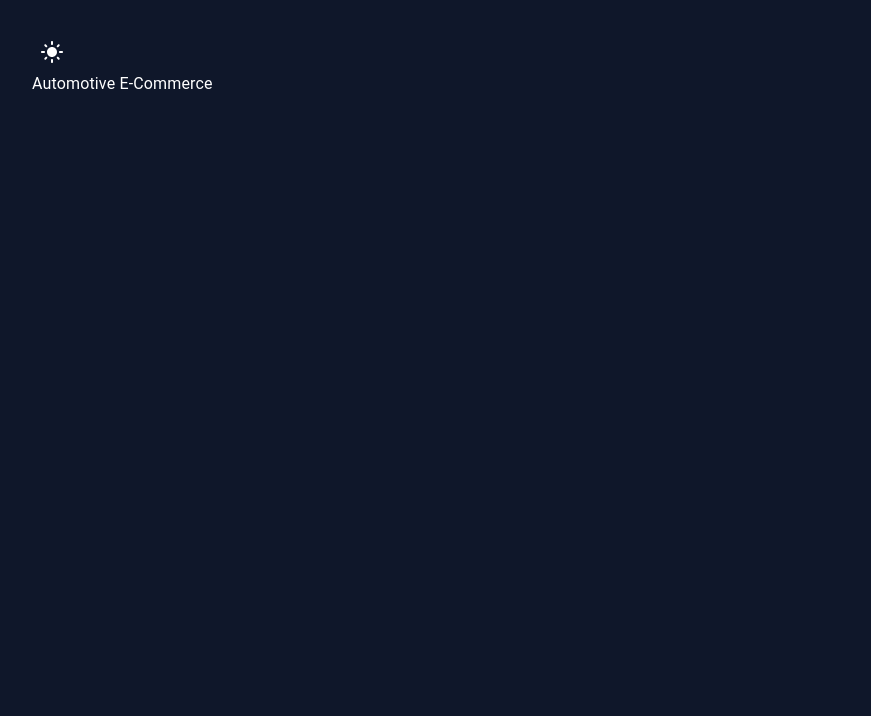
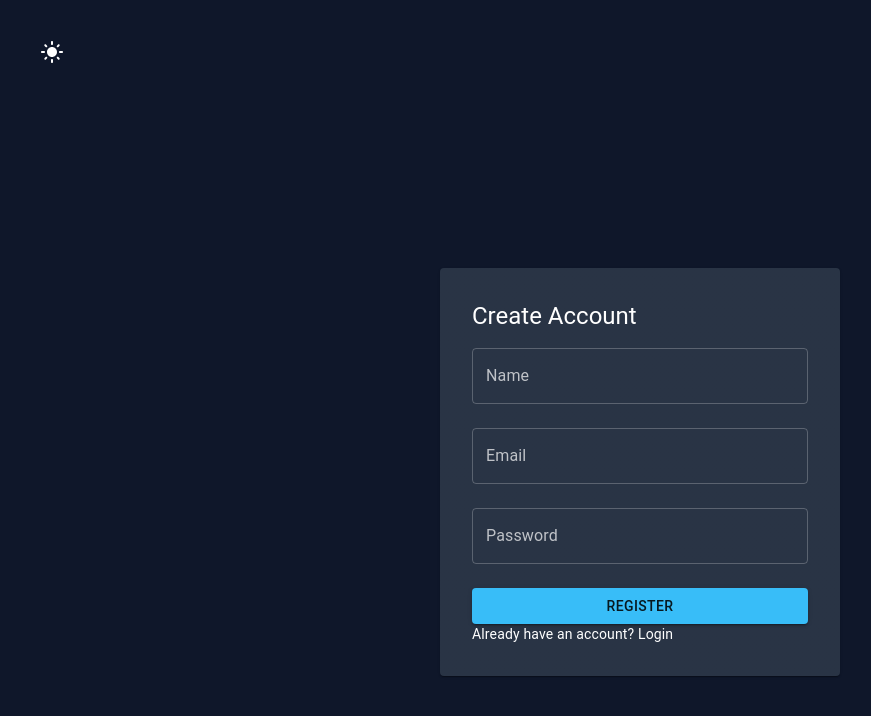
Before and after one commit to tomal2915/Automotive-E-Commerce, a React (Vite) app in the folder client/: page /register in a window 1280 px wide. Shown: the top 716 px of the page, without its empty margins (0-871 px from the left). Built offline with nearby package versions, Linux system fonts and the light colour scheme; no server answers.

Commit message:
feat(client): add login/register pages with react-hook-form, zod validation and auth store

```diff
--- a/client/src/App.tsx
+++ b/client/src/App.tsx
@@ -1,10 +1,11 @@
 import ThemeToggle from './components/ThemeToggle'
+import AppRouter from './routes/AppRouter'
 
 function App() {
   return (
     <div style={{ padding: '2rem' }}>
       <ThemeToggle />
-      <h1>Automotive E-Commerce</h1>
+      <AppRouter />
     </div>
   )
 }
--- /dev/null
+++ b/client/src/features/auth/authApi.ts
@@ -0,0 +1,24 @@
+import { api } from "../../lib/api";
+import type { LoginFormData, RegisterFormData } from "./authSchemas";
+
+export interface AuthUser {
+  id: string;
+  name: string;
+  email: string;
+  role: "user" | "admin";
+}
+
+interface LoginResponse {
+  accessToken: string;
+  user: AuthUser;
+}
+
+export const registerRequest = async (data: RegisterFormData) => {
+  const res = await api.post("/auth/register", data);
+  return res.data;
+};
+
+export const loginRequest = async (data: LoginFormData): Promise<LoginResponse> => {
+  const res = await api.post("/auth/login", data);
+  return res.data;
+};
--- /dev/null
+++ b/client/src/features/auth/authSchemas.ts
@@ -0,0 +1,18 @@
+import { z } from "zod";
+
+// Shared password rule: at least 6 characters (matches backend minlength)
+const passwordSchema = z.string().min(6, "Password must be at least 6 characters");
+
+export const registerSchema = z.object({
+  name: z.string().min(2, "Name must be at least 2 characters"),
+  email: z.string().email("Enter a valid email address"),
+  password: passwordSchema,
+});
+
+export const loginSchema = z.object({
+  email: z.string().email("Enter a valid email address"),
+  password: passwordSchema,
+});
+
+export type RegisterFormData = z.infer<typeof registerSchema>;
+export type LoginFormData = z.infer<typeof loginSchema>;
--- /dev/null
+++ b/client/src/pages/LoginPage.tsx
@@ -0,0 +1,99 @@
+import { useForm } from "react-hook-form";
+import { zodResolver } from "@hookform/resolvers/zod";
+import { useMutation } from "@tanstack/react-query";
+import { useNavigate, Link } from "react-router-dom";
+import {
+  Box,
+  Button,
+  TextField,
+  Typography,
+  Paper,
+  Alert,
+} from "@mui/material";
+import { loginSchema, type LoginFormData } from "../features/auth/authSchemas";
+import { loginRequest } from "../features/auth/authApi";
+import { setAccessToken } from "../lib/tokenStore";
+import { useAuthStore } from "../store/authStore";
+
+export default function LoginPage() {
+  const navigate = useNavigate();
+  const setUser = useAuthStore((state) => state.setUser);
+
+  const {
+    register,
+    handleSubmit,
+    formState: { errors },
+  } = useForm<LoginFormData>({
+    resolver: zodResolver(loginSchema),
+  });
+
+  const mutation = useMutation({
+    mutationFn: loginRequest,
+    onSuccess: (data) => {
+      // Store access token in memory and user info in the auth store
+      setAccessToken(data.accessToken);
+      setUser(data.user);
+      navigate("/");
+    },
+  });
+
+  const onSubmit = (data: LoginFormData) => {
+    mutation.mutate(data);
+  };
+
+  return (
+    <Box
+      sx={{
+        minHeight: "100vh",
+        display: "flex",
+        alignItems: "center",
+        justifyContent: "center",
+      }}
+    >
+      <Paper sx={{ p: 4, width: 400 }}>
+        <Typography variant="h5" mb={3}>
+          Login
+        </Typography>
+
+        {mutation.isError && (
+          <Alert severity="error" sx={{ mb: 2 }}>
+            Invalid email or password
+          </Alert>
+        )}
+
+        <Box component="form" onSubmit={handleSubmit(onSubmit)} noValidate>
+          <TextField
+            label="Email"
+            fullWidth
+            margin="normal"
+            {...register("email")}
+            error={!!errors.email}
+            helperText={errors.email?.message}
+          />
+          <TextField
+            label="Password"
+            type="password"
+            fullWidth
+            margin="normal"
+            {...register("password")}
+            error={!!errors.password}
+            helperText={errors.password?.message}
+          />
+          <Button
+            type="submit"
+            variant="contained"
+            fullWidth
+            sx={{ mt: 2 }}
+            disabled={mutation.isPending}
+          >
+            {mutation.isPending ? "Logging in..." : "Login"}
+          </Button>
+        </Box>
+
+        <Typography variant="body2" mt={2}>
+          Don't have an account? <Link to="/register">Register</Link>
+        </Typography>
+      </Paper>
+    </Box>
+  );
+}
--- /dev/null
+++ b/client/src/pages/RegisterPage.tsx
@@ -0,0 +1,106 @@
+import { useForm } from "react-hook-form";
+import { zodResolver } from "@hookform/resolvers/zod";
+import { useMutation } from "@tanstack/react-query";
+import { useNavigate, Link } from "react-router-dom";
+import {
+  Box,
+  Button,
+  TextField,
+  Typography,
+  Paper,
+  Alert,
+} from "@mui/material";
+import {
+  registerSchema,
+  type RegisterFormData,
+} from "../features/auth/authSchemas";
+import { registerRequest } from "../features/auth/authApi";
+
+export default function RegisterPage() {
+  const navigate = useNavigate();
+
+  const {
+    register,
+    handleSubmit,
+    formState: { errors },
+  } = useForm<RegisterFormData>({
+    resolver: zodResolver(registerSchema),
+  });
+
+  const mutation = useMutation({
+    mutationFn: registerRequest,
+    onSuccess: () => {
+      // After successful registration, send the user to login
+      navigate("/login");
+    },
+  });
+
+  const onSubmit = (data: RegisterFormData) => {
+    mutation.mutate(data);
+  };
+
+  return (
+    <Box
+      sx={{
+        minHeight: "100vh",
+        display: "flex",
+        alignItems: "center",
+        justifyContent: "center",
+      }}
+    >
+      <Paper sx={{ p: 4, width: 400 }}>
+        <Typography variant="h5" mb={3}>
+          Create Account
+        </Typography>
+
+        {mutation.isError && (
+          <Alert severity="error" sx={{ mb: 2 }}>
+            {(mutation.error as any)?.response?.data?.message ||
+              "Registration failed"}
+          </Alert>
+        )}
+
+        <Box component="form" onSubmit={handleSubmit(onSubmit)} noValidate>
+          <TextField
+            label="Name"
+            fullWidth
+            margin="normal"
+            {...register("name")}
+            error={!!errors.name}
+            helperText={errors.name?.message}
+          />
+          <TextField
+            label="Email"
+            fullWidth
+            margin="normal"
+            {...register("email")}
+            error={!!errors.email}
+            helperText={errors.email?.message}
+          />
+          <TextField
+            label="Password"
+            type="password"
+            fullWidth
+            margin="normal"
+            {...register("password")}
+            error={!!errors.password}
+            helperText={errors.password?.message}
+          />
+          <Button
+            type="submit"
+            variant="contained"
+            fullWidth
+            sx={{ mt: 2 }}
+            disabled={mutation.isPending}
+          >
+            {mutation.isPending ? "Creating account..." : "Register"}
+          </Button>
+        </Box>
+
+        <Typography variant="body2" mt={2}>
+          Already have an account? <Link to="/login">Login</Link>
+        </Typography>
+      </Paper>
+    </Box>
+  );
+}
--- /dev/null
+++ b/client/src/routes/AppRouter.tsx
@@ -0,0 +1,13 @@
+import { Routes, Route } from "react-router-dom";
+import LoginPage from "../pages/LoginPage";
+import RegisterPage from "../pages/RegisterPage";
+
+export default function AppRouter() {
+  return (
+    <Routes>
+      <Route path="/login" element={<LoginPage />} />
+      <Route path="/register" element={<RegisterPage />} />
+      <Route path="/" element={<h1>Home (products will go here)</h1>} />
+    </Routes>
+  );
+}
--- /dev/null
+++ b/client/src/store/authStore.ts
@@ -0,0 +1,14 @@
+import { create } from "zustand";
+import type { AuthUser } from "../features/auth/authApi";
+
+interface AuthState {
+  user: AuthUser | null;
+  isAuthenticated: boolean;
+  setUser: (user: AuthUser | null) => void;
+}
+
+export const useAuthStore = create<AuthState>((set) => ({
+  user: null,
+  isAuthenticated: false,
+  setUser: (user) => set({ user, isAuthenticated: !!user }),
+}));
```
